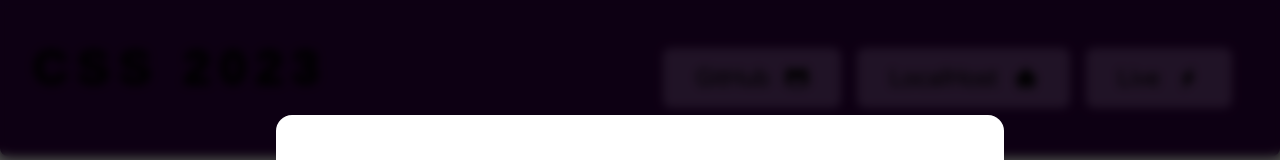
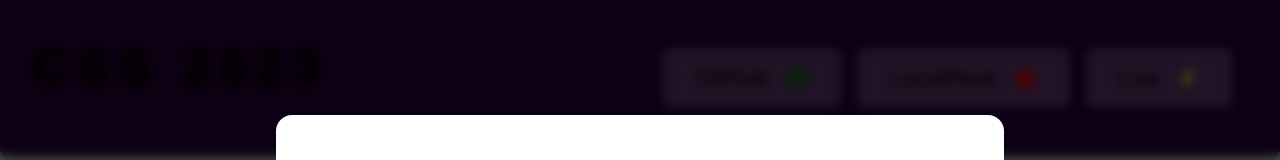
Before and after one commit to gotpop/css-2023, a Next.js app: page / in a window 1280 px wide. Shown: the top 160 px of the page. Built offline with nearby package versions, Linux system fonts and the light colour scheme; a web font is replaced by a local one.

Commit message:
Nav buttons

```diff
--- a/src/components/Header/index.tsx
+++ b/src/components/Header/index.tsx
@@ -14,15 +14,15 @@ export default function Header() {
       <nav className={styles.nav}>
         <a href="https://github.com/gotpop/ui-system">
           <span>GitHub</span>
-          <TfiGithub />
+          <TfiGithub style={{ color: 'var(--success)', fontSize: '1em' }} />
         </a>
         <a href="http://localhost:3000">
           <span>LocalHost</span>
-          <AiFillHome />
+          <AiFillHome style={{ color: 'var(--error)', fontSize: '1em' }} />
         </a>
         <a href="https://ui-system-gold.vercel.app/">
           <span>Live</span>
-          <GoZap />
+          <GoZap style={{ color: 'var(--warning)', fontSize: '1em' }}/>
         </a>
       </nav>
     </header>
--- a/src/styles/vars.css
+++ b/src/styles/vars.css
@@ -4,6 +4,7 @@
 
   --success: green;
   --error: red;
+  --warning: yellow;
 
   --hwb-grey-1: hwb(0 100% 0%);
   --hwb-grey-2: hwb(0 77% 23%);
```
